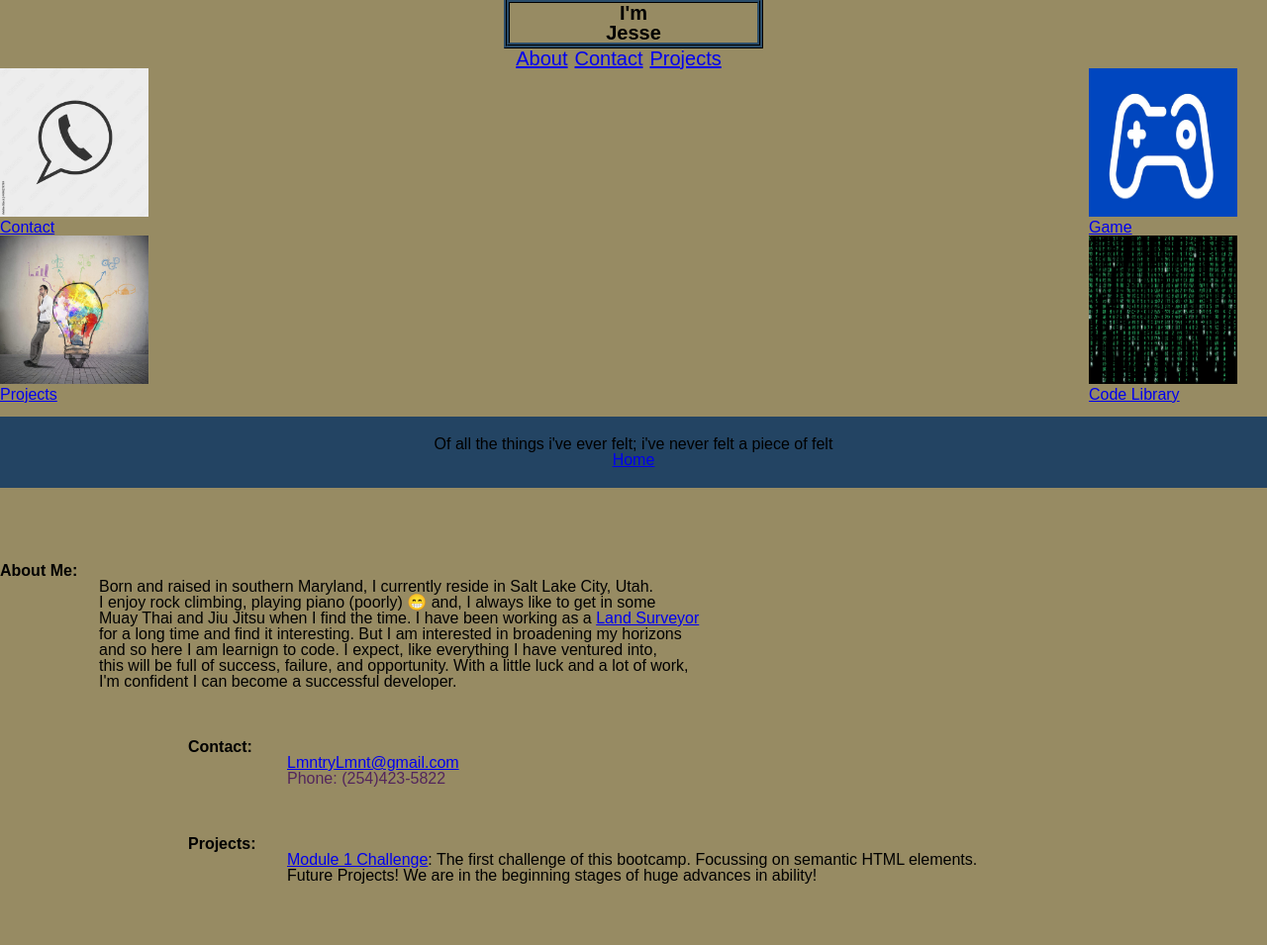
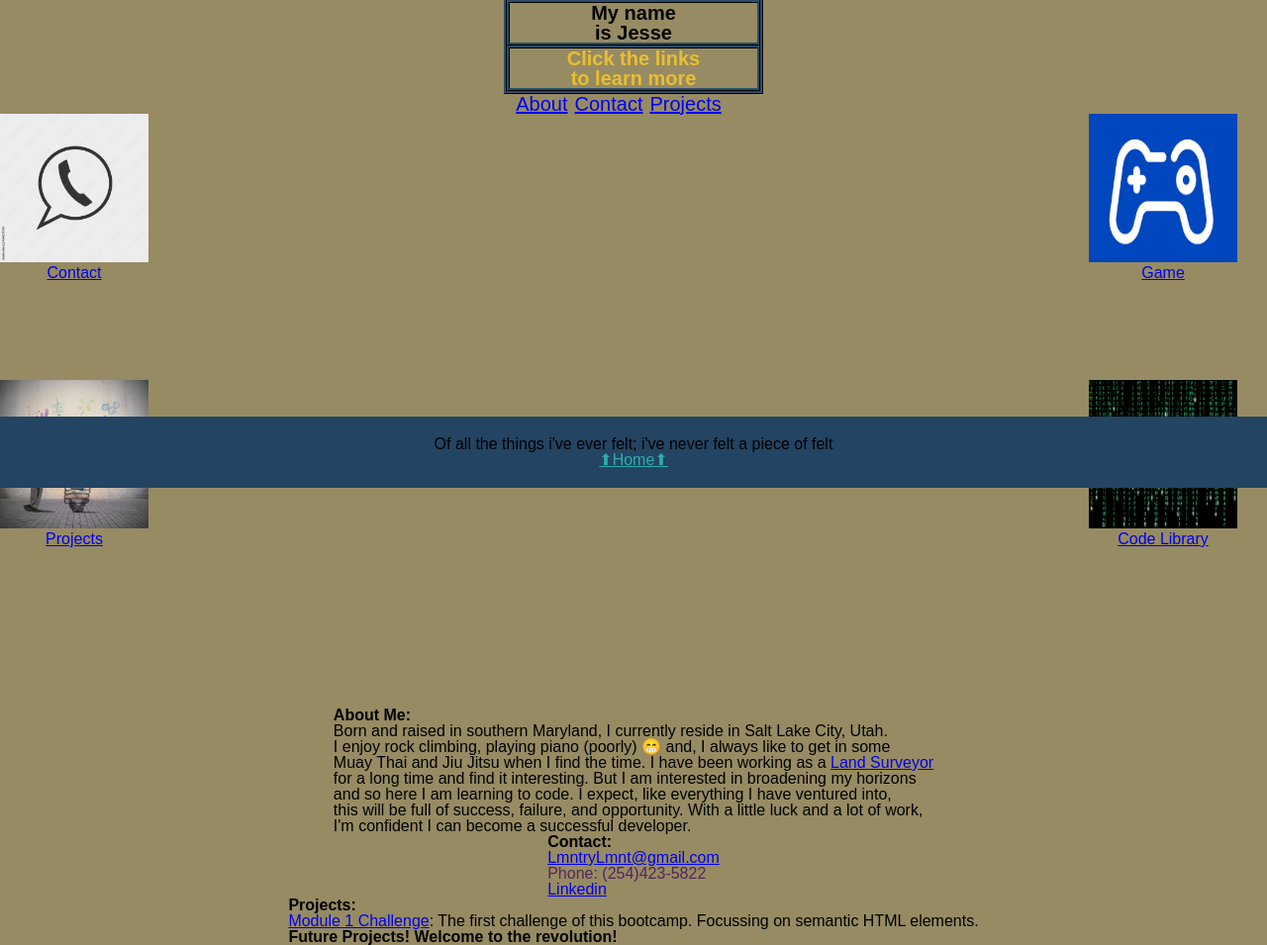
Before and after one commit to Vtencouchclimbr/Module-2-Challenge_Portfolio, a plain HTML site: page index.html in a window 1280 px wide. Shown: the part 307-1262 px from the top of the page at 99% size. Before the commit the page ends 1200 px from the top, so only its background shows below. Drawn offline with Linux system fonts and the light colour scheme; files that its build step writes are made by us from their sources.

Commit message:
continue adding links, change some styles and colors

```diff
--- a/assets/style.css
+++ b/assets/style.css
@@ -1,5 +1,6 @@
 :root {
     --darkblue: #234463;
+    --orange: #b6c024;
 }
 
 
@@ -20,7 +21,7 @@ body {
   color: #091016;
   margin-left: 50px;
   padding: 10px;
-  border: #b6c024;
+  border: var(--orange);
   border-style: dotted;
 }
 
@@ -54,12 +55,13 @@ body {
   list-style-type: none;
 }
 
+nav a:hover {
+  background-color: var(--orange);
+  font-size: 35px;
+}
+
 ul {
   list-style-type: none;
-}
-
-.link-list:hover {
-  background-color: ;
 }
 
 .container2 {
@@ -77,24 +79,24 @@ ul {
 
 .about {
   display: flex;
-  margin-top: 500px;
-  margin-bottom: 50px;
+  flex-wrap: wrap;
+  justify-content: center;
+  margin-top: 600px;
+
 }
 
 .about-info {
-  margin-left: 100px;
   list-style-type: none;
 }
 
 .contact {
   display: flex;
-  margin-top: 50px;
-  margin-bottom: 50px;
-  margin-left: 190px;
+  flex-wrap: wrap;
+  justify-content: center;
+
 }
 
 .contact-info {
-  margin-left: 100px;
   color: #53265c;
   list-style-type: none;
 }
@@ -112,13 +114,9 @@ ul {
 
 .project {
   display: flex;
-  margin-bottom: 150px;
-  margin-left: 190px;
-}
-
-.project-info {
-  margin-left: 100px;
-
+  flex-wrap: wrap;
+  justify-content: center;
+  margin-bottom: 200px;
 }
 
 .footer {
@@ -131,6 +129,11 @@ ul {
     margin-top: 20px;
     padding-top: 20px;
     padding-bottom: 20px;
+}
+
+.footlink:hover {
+  color: red;
+  font-size: 35px;
 }
 
 @media screen and (max-width: 992px) {
--- a/index.html
+++ b/index.html
@@ -17,8 +17,10 @@
     <div class="container1">
         <div style="border-color: #091016; border-style: ridge;">
         <div class="mypic"><img src="Me.jpg" alt="Picture of myself" width="250" height="200"></div>
-        <div class="mypic"><h1>I'm<br>Jesse</h1></div>
+        <div class="mypic"><h1>My name<br>is Jesse</h1></div>
+        <div class="mypic"><h5 style="color: rgb(233, 190, 49);">Click the links<br>to learn more</h5></div>
         </div>
+
         <div>
         <nav>
             <ul class="link-list">
@@ -34,27 +36,31 @@
     <div class="container2">
     <ul>
         <div><li><img src="game.jpg" alt="gamer" width="150" height="150"></li></div>
-        <div><li><a href="https://freegames.org/">Game</a></li></div>
+        <div style="text-align: center; padding-bottom: 100px;"><li><a href="https://freegames.org/">Game</a></li></div>
         <div><li><img src="matrix.jpg" alt="code falling" width="150" height="150"></li></div>
-        <div><li><a href="https://developer.mozilla.org/en-US/docs/Web/Guide">Code Library</a></li></div>
+        <div style="text-align: center;"><li><a href="https://developer.mozilla.org/en-US/docs/Web/Guide">Code Library</a></li></div>
     </ul>
     </div>
 </aside>
+
+
 <aside style="float: left;">
     <div class="container3">
         <ul>
         <div><li><img src="phone.jpg" alt="phone" width="150" height="150"></li></div>
-        <div><li><a href="#contact">Contact</a></li></div>
+        <div style="text-align: center; padding-bottom: 100px;"><li><a href="#contact">Contact</a></li></div>
         <div><li><img src="thinker.jpg" alt="man thinking" width="150" height="150"></li></div>
-        <div><li><a href="#projects">Projects</a></li></div>
+        <div style="text-align: center;"><li><a href="#projects">Projects</a></li></div>
         </ul>
     </div>
 </aside>
+
+
 <section>
     <div class="about" id="about">
         <ul>
             <div><li><h2>About Me:</h2></li></div>
-            <div class="about-info"><li>Born and raised in southern Maryland, I currently reside in Salt Lake City, Utah. <br>I enjoy rock climbing, playing piano (poorly) 😁 and, I always like to get in some <br>Muay Thai and Jiu Jitsu when I find the time. I have been working as a <a href="https://en.wikipedia.org/wiki/Surveying">Land Surveyor</a> <br>for a long time and find it interesting. But I am interested in broadening my horizons <br>and so here I am learnign to code. I expect, like everything I have ventured into, <br>this will be full of success, failure, and opportunity. With a little luck and a lot of work, <br>I'm confident I can become a successful developer.</li></div>
+            <div class="about-info"><li>Born and raised in southern Maryland, I currently reside in Salt Lake City, Utah. <br>I enjoy rock climbing, playing piano (poorly) 😁 and, I always like to get in some <br>Muay Thai and Jiu Jitsu when I find the time. I have been working as a <a href="https://en.wikipedia.org/wiki/Surveying">Land Surveyor</a> <br>for a long time and find it interesting. But I am interested in broadening my horizons <br>and so here I am learning to code. I expect, like everything I have ventured into, <br>this will be full of success, failure, and opportunity. With a little luck and a lot of work, <br>I'm confident I can become a successful developer.</li></div>
             <div class="about-info"><li></li></div>
         </ul>
     </div>
@@ -65,6 +71,7 @@
             <div><li><h2>Contact:</h2></li></div>
             <div class="contact-info"><li><a href="LmntryLmnt@gmail.com">LmntryLmnt@gmail.com</a></li></div>
             <div class="contact-info"><li>Phone: (254)423-5822</li></div>
+            <div class="contact-info"><li><a href="https://www.linkedin.com/">Linkedin</a></li></div>
         </ul>
     </div>
 </section>
@@ -72,14 +79,16 @@
     <div class="project" id="projects">
         <ul>
             <div><li><h2>Projects:</h2></li></div>
-            <div class="project-info"><li><a href="https://github.com/Vtencouchclimbr/Module-1-Challenge.git">Module 1 Challenge</a>: The first challenge of this bootcamp. Focussing on semantic HTML elements.</li></div>
-            <div class="project-info"><li>Future Projects! We are in the beginning stages of huge advances in ability!</li></div>
+            <div><li><a href="https://github.com/Vtencouchclimbr/Module-1-Challenge.git">Module 1 Challenge</a>: The first challenge of this bootcamp. Focussing on semantic HTML elements.</li></div>
+            <div><li><b>Future Projects! Welcome to the revolution!</b></li></div>
         </ul>
     </div>
 </section>
 <footer class="footer">
-<p>Of all the things i've ever felt; i've never felt a piece of felt</p>
-<a href="#">Home</a>
+<div><p>Of all the things i've ever felt; i've never felt a piece of felt</p></div>
+<ul>
+<div><li class="footlink"><a href="#" style="color: rgb(46, 172, 172);">⬆Home⬆</a></li></div>
+</ul>
 </footer>
 </body>
 </html>
```
